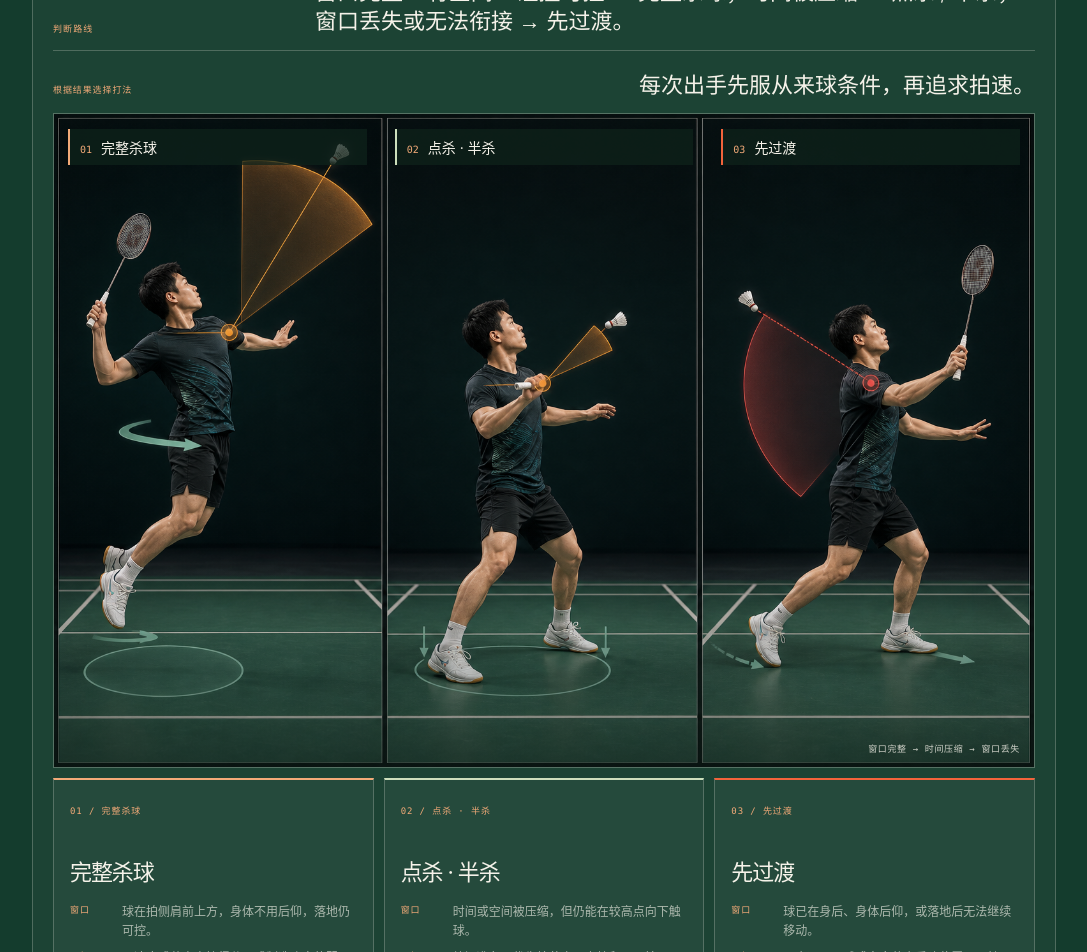
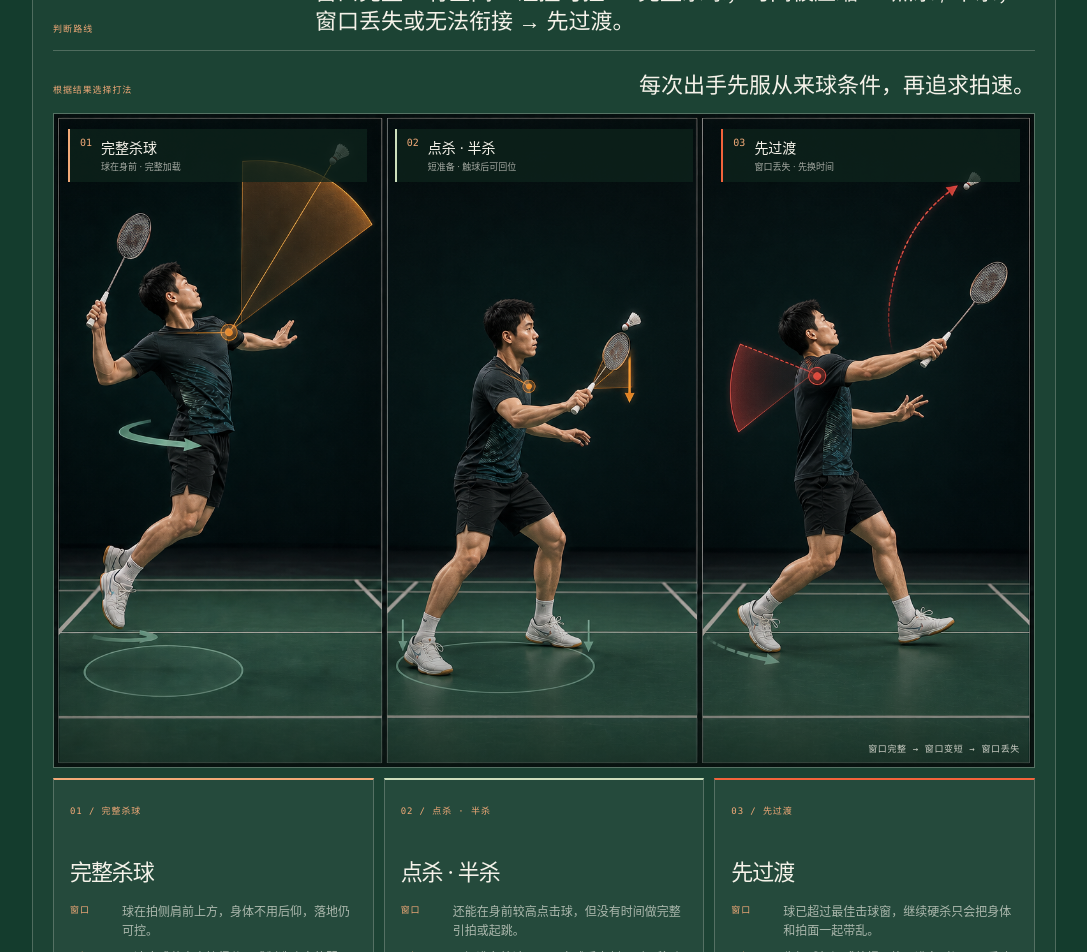
Before and after one commit to dr-birdkiwi/badminton-lab, a Next.js app: page / in a window 1280 px wide. Shown: the part 2020-2972 px from the top of the page, without its empty margins (96-1183 px from the left). Built offline with nearby package versions, Linux system fonts and the light colour scheme.

Commit message:
Clarify shot choice visual sequence

```diff
--- a/app/globals.css
+++ b/app/globals.css
@@ -118,11 +118,12 @@ button:focus-visible, a:focus-visible { outline: 2px solid var(--orange); outlin
 .shot-choice-board-visual::after { content: ''; position: absolute; inset: 0; pointer-events: none; background: linear-gradient(180deg, rgba(9, 24, 18, .02) 72%, rgba(9, 24, 18, .5)); }
 .shot-choice-board img { display: block; width: 100%; height: auto; }
 .shot-choice-board-labels { position: absolute; z-index: 1; top: 15px; right: 0; left: 0; display: grid; grid-template-columns: repeat(3, 1fr); pointer-events: none; }
-.shot-choice-board-labels span { display: flex; align-items: baseline; gap: 9px; margin: 0 14px; padding: 8px 10px; border-left: 2px solid var(--orange-soft); background: rgba(14, 35, 27, .72); }
+.shot-choice-board-labels span { display: flex; align-items: start; gap: 9px; margin: 0 14px; padding: 8px 10px 9px; border-left: 2px solid var(--orange-soft); background: rgba(14, 35, 27, .78); }
 .shot-choice-board-labels span:nth-child(2) { border-left-color: var(--mint); }
 .shot-choice-board-labels span:nth-child(3) { border-left-color: var(--orange); }
 .shot-choice-board-labels b { color: var(--orange-soft); font: 10px var(--mono); font-weight: 400; }
-.shot-choice-board-labels em { color: var(--paper); font: 14px var(--sans); font-style: normal; }
+.shot-choice-board-labels em { display: grid; gap: 3px; color: var(--paper); font: 14px var(--sans); font-style: normal; }
+.shot-choice-board-labels small { color: rgba(245, 242, 233, .66); font: 9px var(--sans); letter-spacing: 0; white-space: nowrap; }
 .shot-choice-board figcaption { position: absolute; z-index: 1; right: 14px; bottom: 12px; color: rgba(245, 242, 233, .82); font: 9px var(--mono); letter-spacing: .07em; }
 .shot-choice-grid { display: grid; grid-template-columns: repeat(3, 1fr); gap: 10px; }
 .shot-choice article { position: relative; min-height: 0; overflow: hidden; padding: 0 0 17px; border: 1px solid var(--white-line); border-top: 2px solid var(--orange-soft); background: rgba(245, 242, 233, .04); }
@@ -607,6 +608,7 @@ button:focus-visible, a:focus-visible { outline: 2px solid var(--orange); outlin
   .shot-choice-board-labels { top: 9px; }
   .shot-choice-board-labels span { gap: 6px; margin: 0 6px; padding: 6px 7px; }
   .shot-choice-board-labels em { font-size: 11px; }
+  .shot-choice-board-labels small { font-size: 8px; }
   .shot-choice-board figcaption { right: 8px; bottom: 8px; font-size: 8px; }
   .claim-card { padding: 15px; }
   .claim-card h3 { margin-top: 34px; font-size: 24px; }
--- a/app/page.tsx
+++ b/app/page.tsx
@@ -259,15 +259,15 @@ export default function Home() {
             <div className="shot-choice-head"><span>根据结果选择打法</span><strong>每次出手先服从来球条件，再追求拍速。</strong></div>
             <figure className="shot-choice-board">
               <div className="shot-choice-board-visual">
-                <img src="/shot-choice-board.png" alt="三种后场击球条件对照：完整杀球、点杀或半杀、以及窗口丢失后的过渡处理" />
-                <div className="shot-choice-board-labels" aria-hidden="true"><span><b>01</b><em>完整杀球</em></span><span><b>02</b><em>点杀 · 半杀</em></span><span><b>03</b><em>先过渡</em></span></div>
-                <figcaption>窗口完整 → 时间压缩 → 窗口丢失</figcaption>
+                <img src="/shot-choice-board-v2.png" alt="三种后场击球条件对照：窗口完整时完整杀球，窗口变短时用短准备点杀或半杀，窗口丢失时用高远或吊球先过渡" />
+                <div className="shot-choice-board-labels"><span><b>01</b><em>完整杀球<small>球在身前 · 完整加载</small></em></span><span><b>02</b><em>点杀 · 半杀<small>短准备 · 触球后可回位</small></em></span><span><b>03</b><em>先过渡<small>窗口丢失 · 先换时间</small></em></span></div>
+                <figcaption>窗口完整 → 窗口变短 → 窗口丢失</figcaption>
               </div>
             </figure>
             <div className="shot-choice-grid">
               <article><b>01 / 完整杀球</b><h3>完整杀球</h3><p><span>窗口</span>球在拍侧肩前上方，身体不用后仰，落地仍可控。</p><p><span>目标</span>用速度或落点直接得分，或制造确定的弱回球。</p></article>
-              <article><b>02 / 点杀 · 半杀</b><h3>点杀 · 半杀</h3><p><span>窗口</span>时间或空间被压缩，但仍能在较高点向下触球。</p><p><span>目标</span>缩短准备，优先抢节奏、空档和下一拍。</p></article>
-              <article><b>03 / 先过渡</b><h3>先过渡</h3><p><span>窗口</span>球已在身后、身体后仰，或落地后无法继续移动。</p><p><span>目标</span>用高远、吊球或安全落点重建位置，不勉强硬杀。</p></article>
+              <article><b>02 / 点杀 · 半杀</b><h3>点杀 · 半杀</h3><p><span>窗口</span>还能在身前较高点击球，但没有时间做完整引拍或起跳。</p><p><span>目标</span>用短准备快速下压；击球后立刻回到可移动的支撑。</p></article>
+              <article><b>03 / 先过渡</b><h3>先过渡</h3><p><span>窗口</span>球已超过最佳击球窗，继续硬杀只会把身体和拍面一起带乱。</p><p><span>目标</span>先把球打深或放慢，换回准备时间，再重建站位。</p></article>
             </div>
           </div>
         </div>
```
Also changed, not shown: public/shot-choice-board-v2.png (added).
